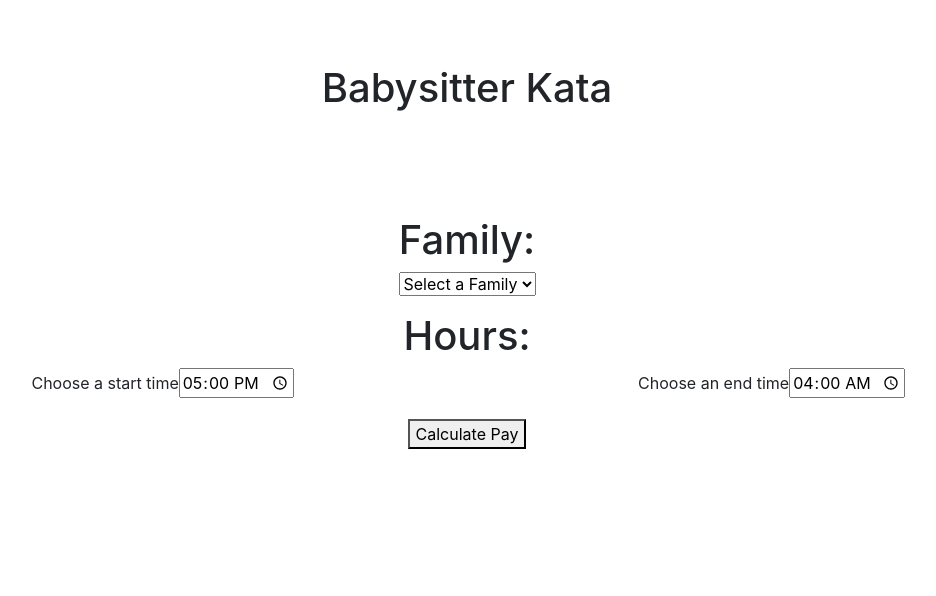
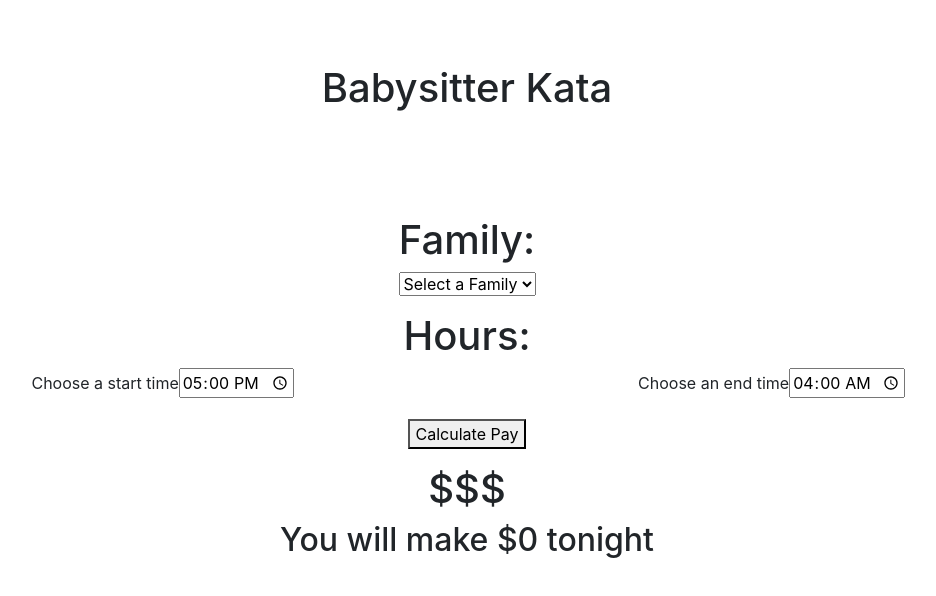
Before and after one commit to anonymokata/158e5ed4-2e46-11ea-8e41-3e128cb21645, a React (Create React App) app in the folder babysitter-kata/: page / in a window 1280 px wide. Shown: the top 596 px of the page, without its empty margins (173-1109 px from the left). Built offline with nearby package versions, Linux system fonts and the light colour scheme.

Commit message:
First Total component test passed

```diff
--- a/babysitter-kata/src/App.js
+++ b/babysitter-kata/src/App.js
@@ -1,13 +1,15 @@
-import React, { useState } from 'react';
+import React, { useState, useEffect } from 'react';
 import './App.css';
 import Family from './components/Family'
 import Hours from './components/Hours'
+import Total from './components/Total'
 
 function App() {
   const [start, setStart] = useState('test');
   const [end, setEnd] = useState('ing');
   const [day, setDay] = useState(0);
   const [family, setFamily] = useState('');
+  const [money, setMoney] = useState(0)
   function handleClick(event) {
     event.preventDefault()
     if (document.getElementById('startTime').value >= '17:00' && document.getElementById('endTime').value <= '04:00') {
@@ -31,6 +33,9 @@ function App() {
       </header>
       <Family handleSelect={handleSelect} />
       <Hours handleClick={handleClick} />
+      <Total
+      family={family}
+      money={money}/>
     </div>
   );
 }
--- a/babysitter-kata/src/components/Total.js
+++ b/babysitter-kata/src/components/Total.js
@@ -0,0 +1,21 @@
+import React from 'react'
+
+function Total(props) {
+    function calculateTotal() {
+        if (props.family === 'A') {
+            console.log('the family is A!')
+        } else if (props.family === 'B') {
+
+        } else {
+
+        }
+    }
+    return (
+        <div>
+            <h1>$$$</h1>
+            <h2>You will make ${props.money} tonight</h2>
+        </div>
+    )
+}
+
+export default Total
```
Also changed, not shown: 1 other file (tests, documents, lock files or other folders).
